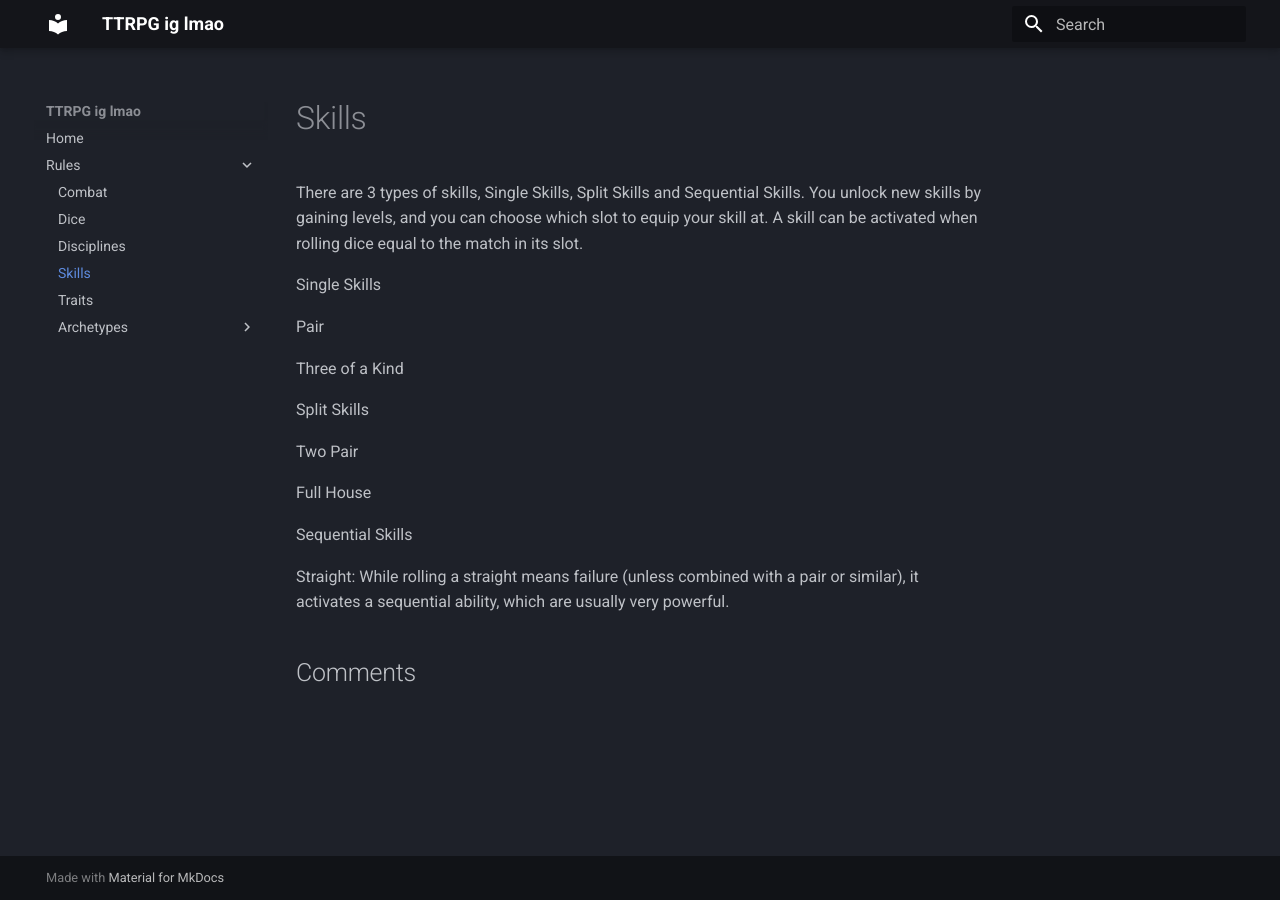
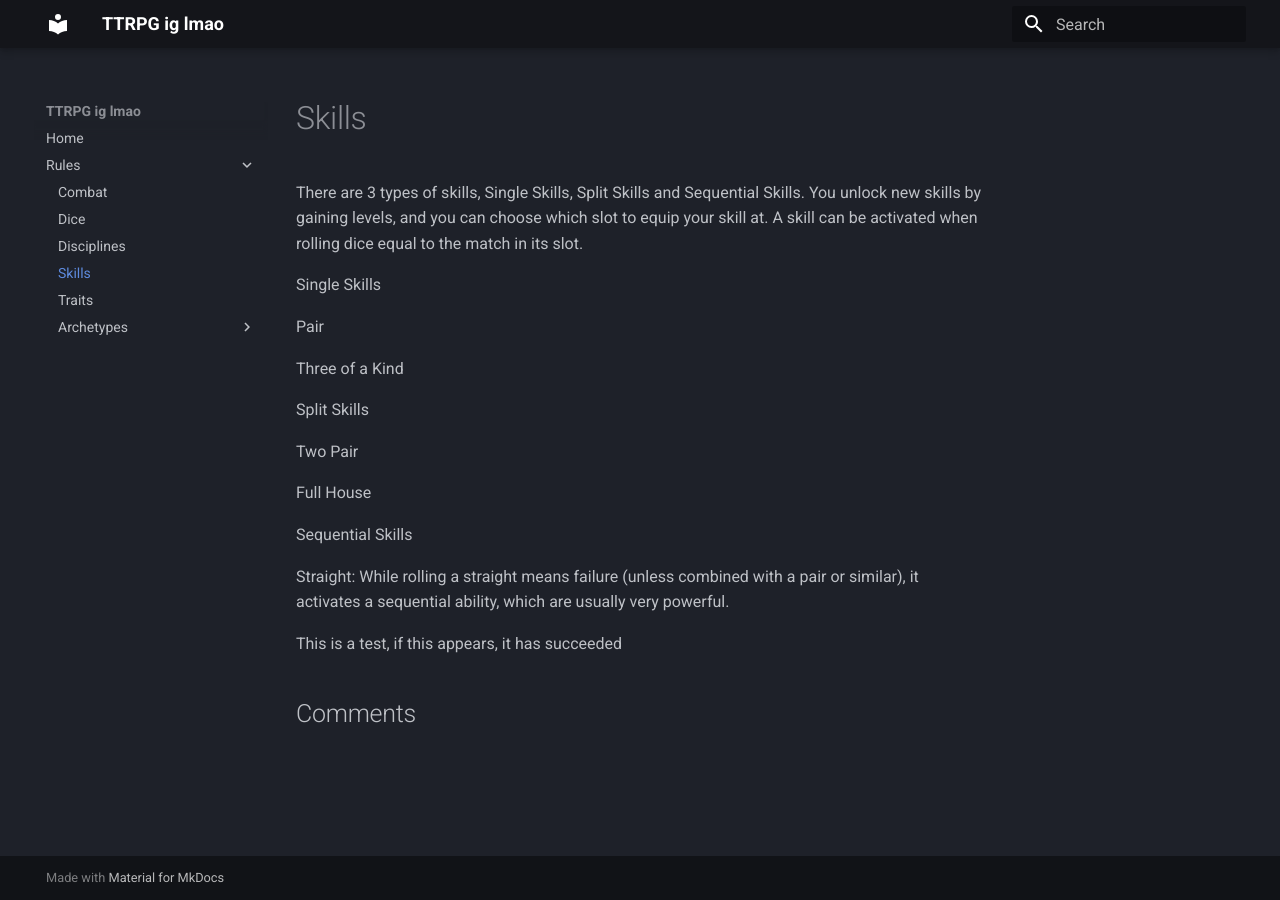
Before and after one commit to ProbablyIly/UnnamedTTRPG, an MkDocs documentation site: the page built from docs/Rules/Skills.md, in a window 1280 px wide. Built offline with MkDocs 1.6.1 and Material for MkDocs 9.7.7, drawn with Linux system fonts in a browser that asks for light colours; comment, search, counter and statistics services are not loaded.

Commit message:
test for workflow

```diff
--- a/docs/Rules/Skills.md
+++ b/docs/Rules/Skills.md
@@ -17,3 +17,5 @@ Full House
 Sequential Skills
 
 Straight: While rolling a straight means failure (unless combined with a pair or similar), it activates a sequential ability, which are usually very powerful.
+
+This is a test, if this appears, it has succeeded
```
Also changed, not shown: 1 other file.
